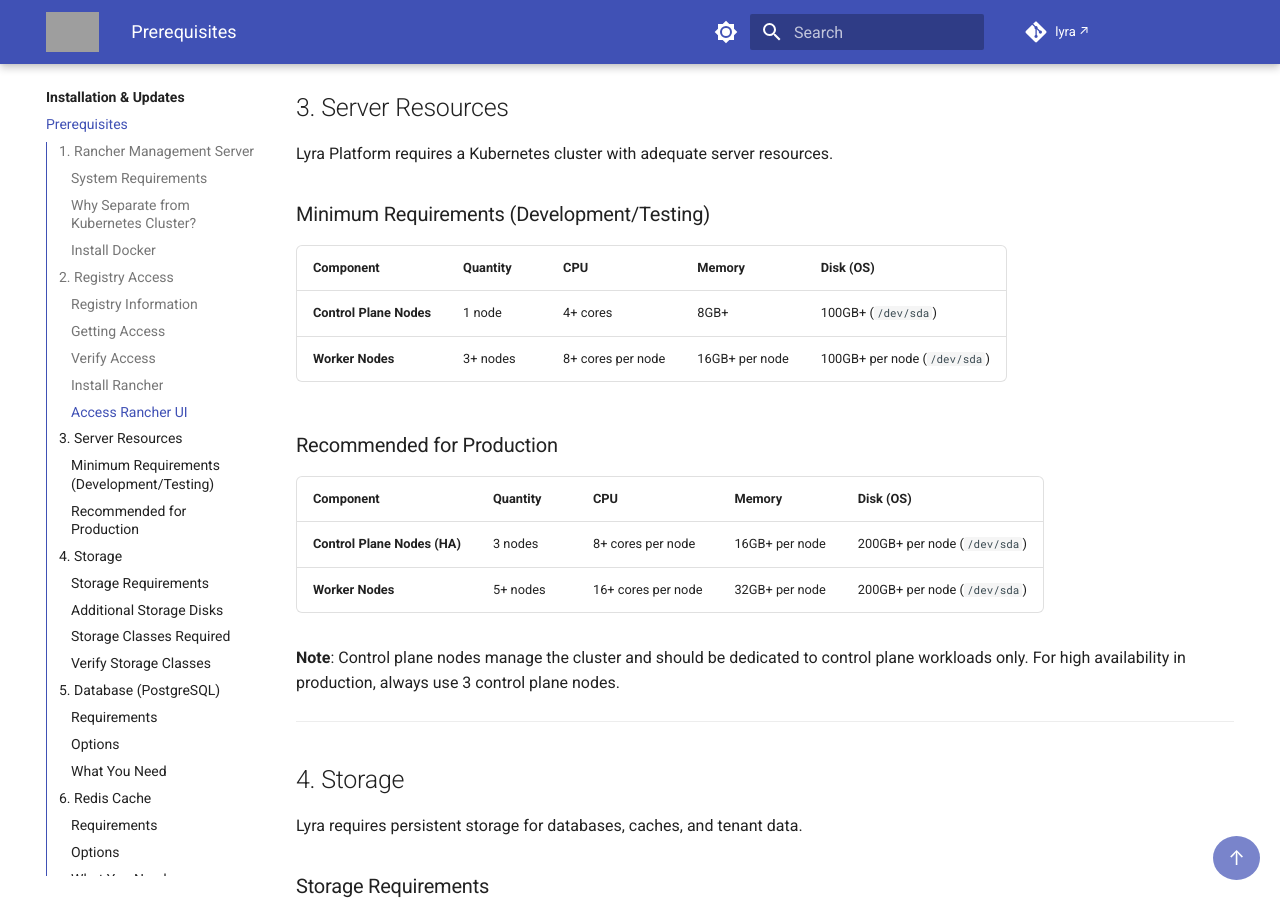
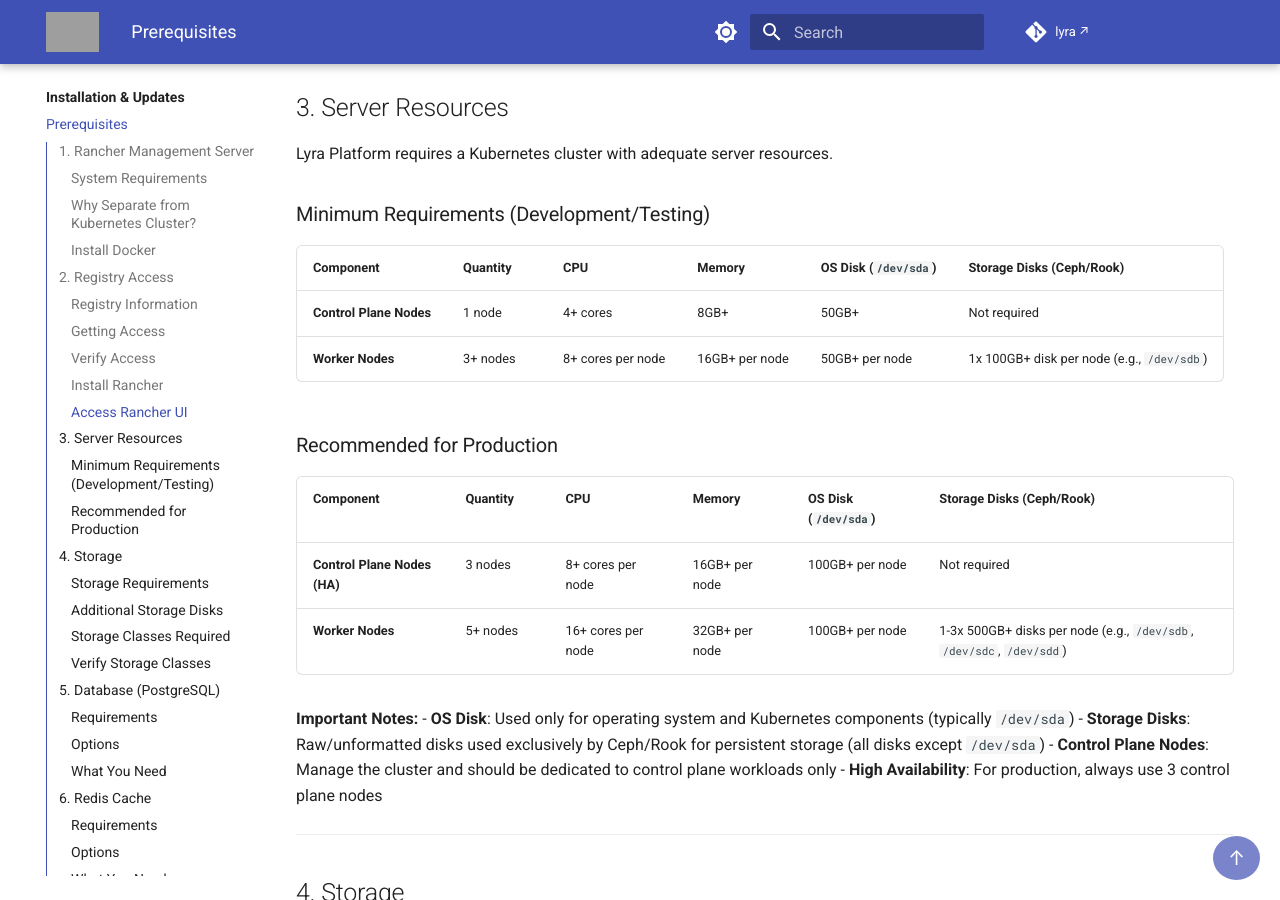
Before and after one commit to amreinch/lyra-docs, an MkDocs documentation site: the page built from docs/installation/prerequisites.md, in a window 1280 px wide and 900 px high, scrolled down 4007 px. Built offline with MkDocs 1.6.1 and Material for MkDocs 9.7.7, drawn with Linux system fonts in a browser that asks for light colours; comment, search, counter and statistics services are not loaded; grey boxes are pictures that could not be loaded.

Commit message:
Separate OS disk from Ceph storage disk requirements
- Reduce OS disk requirements (50GB min, 100GB prod)
- Add dedicated Storage Disks column for Ceph/Rook requirements
- Clarify control plane nodes don't need storage disks
- Show worker nodes need 1-3 additional disks for Ceph
- Add important notes explaining disk separation
- Make it clear /dev/sda is OS only, other disks for storage

```diff
--- a/docs/installation/prerequisites.md
+++ b/docs/installation/prerequisites.md
@@ -180,19 +180,23 @@ Lyra Platform requires a Kubernetes cluster with adequate server resources.
 
 ### Minimum Requirements (Development/Testing)
 
-| Component | Quantity | CPU | Memory | Disk (OS) |
-|-----------|----------|-----|--------|-----------|
-| **Control Plane Nodes** | 1 node | 4+ cores | 8GB+ | 100GB+ (`/dev/sda`) |
-| **Worker Nodes** | 3+ nodes | 8+ cores per node | 16GB+ per node | 100GB+ per node (`/dev/sda`) |
+| Component | Quantity | CPU | Memory | OS Disk (`/dev/sda`) | Storage Disks (Ceph/Rook) |
+|-----------|----------|-----|--------|---------------------|---------------------------|
+| **Control Plane Nodes** | 1 node | 4+ cores | 8GB+ | 50GB+ | Not required |
+| **Worker Nodes** | 3+ nodes | 8+ cores per node | 16GB+ per node | 50GB+ per node | 1x 100GB+ disk per node (e.g., `/dev/sdb`) |
 
 ### Recommended for Production
 
-| Component | Quantity | CPU | Memory | Disk (OS) |
-|-----------|----------|-----|--------|-----------|
-| **Control Plane Nodes (HA)** | 3 nodes | 8+ cores per node | 16GB+ per node | 200GB+ per node (`/dev/sda`) |
-| **Worker Nodes** | 5+ nodes | 16+ cores per node | 32GB+ per node | 200GB+ per node (`/dev/sda`) |
+| Component | Quantity | CPU | Memory | OS Disk (`/dev/sda`) | Storage Disks (Ceph/Rook) |
+|-----------|----------|-----|--------|---------------------|---------------------------|
+| **Control Plane Nodes (HA)** | 3 nodes | 8+ cores per node | 16GB+ per node | 100GB+ per node | Not required |
+| **Worker Nodes** | 5+ nodes | 16+ cores per node | 32GB+ per node | 100GB+ per node | 1-3x 500GB+ disks per node (e.g., `/dev/sdb`, `/dev/sdc`, `/dev/sdd`) |
 
-**Note**: Control plane nodes manage the cluster and should be dedicated to control plane workloads only. For high availability in production, always use 3 control plane nodes.
+**Important Notes:**
+- **OS Disk**: Used only for operating system and Kubernetes components (typically `/dev/sda`)
+- **Storage Disks**: Raw/unformatted disks used exclusively by Ceph/Rook for persistent storage (all disks except `/dev/sda`)
+- **Control Plane Nodes**: Manage the cluster and should be dedicated to control plane workloads only
+- **High Availability**: For production, always use 3 control plane nodes
 
 ---
 
```
